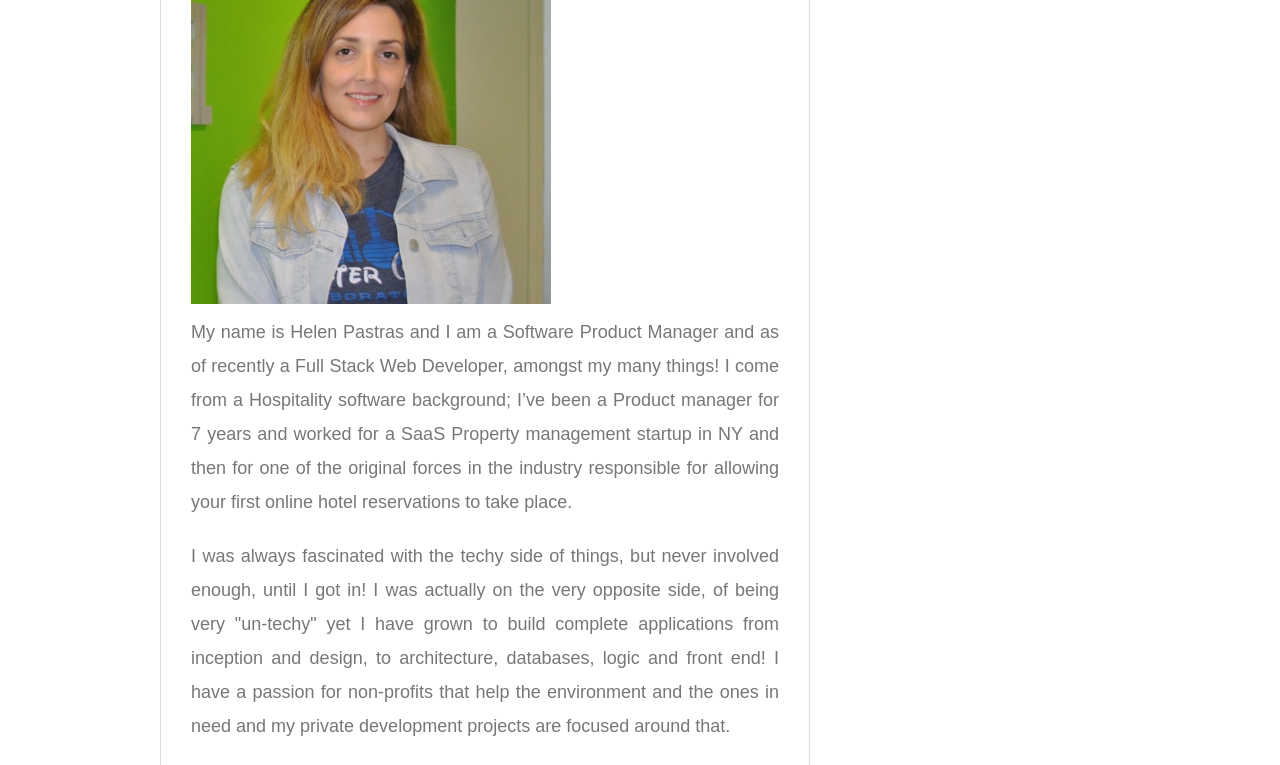
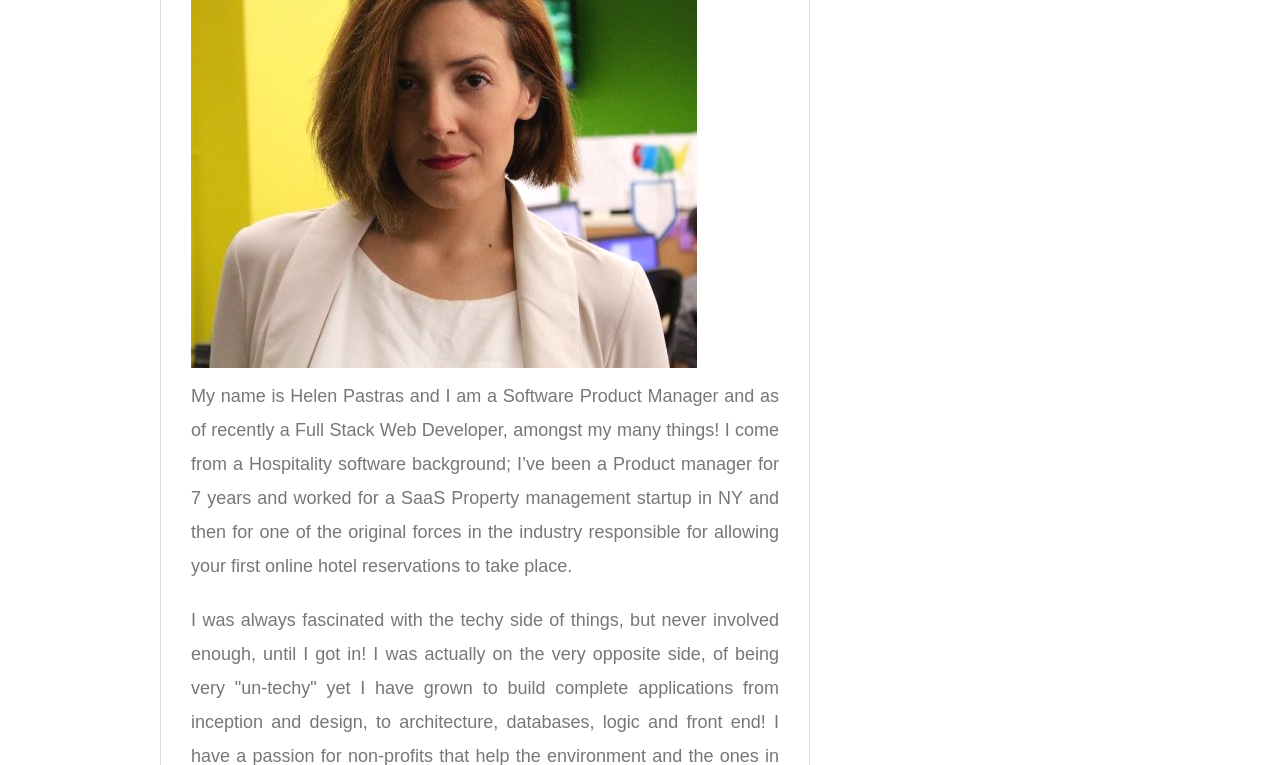
Before and after one commit to helenpastras/Portfolio, a plain HTML site: page index.html in a window 1280 px wide. Shown: the part 335-1100 px from the top of the page. Drawn offline with Linux system fonts and the light colour scheme.

Commit message:
Update index.html

```diff
--- a/index.html
+++ b/index.html
@@ -25,7 +25,7 @@
     <section class="main-section">
       <h1>About Me</h1>
 
-      <img class="img" src="assets/images/Helen Square.jpg" alt="Helen Pastras image">
+      <img class="img" src="assets/images/profile.png" alt="Helen Pastras image">
 
       <p>My name is Helen Pastras and I am a Software Product Manager and as of recently a Full Stack Web Developer, amongst my many things! I come from a Hospitality software background; I’ve been a Product manager for 7 years and worked for a SaaS Property management startup in NY and then for one of the original forces in the industry responsible for allowing your first online hotel reservations to take place.</p>
 
```
